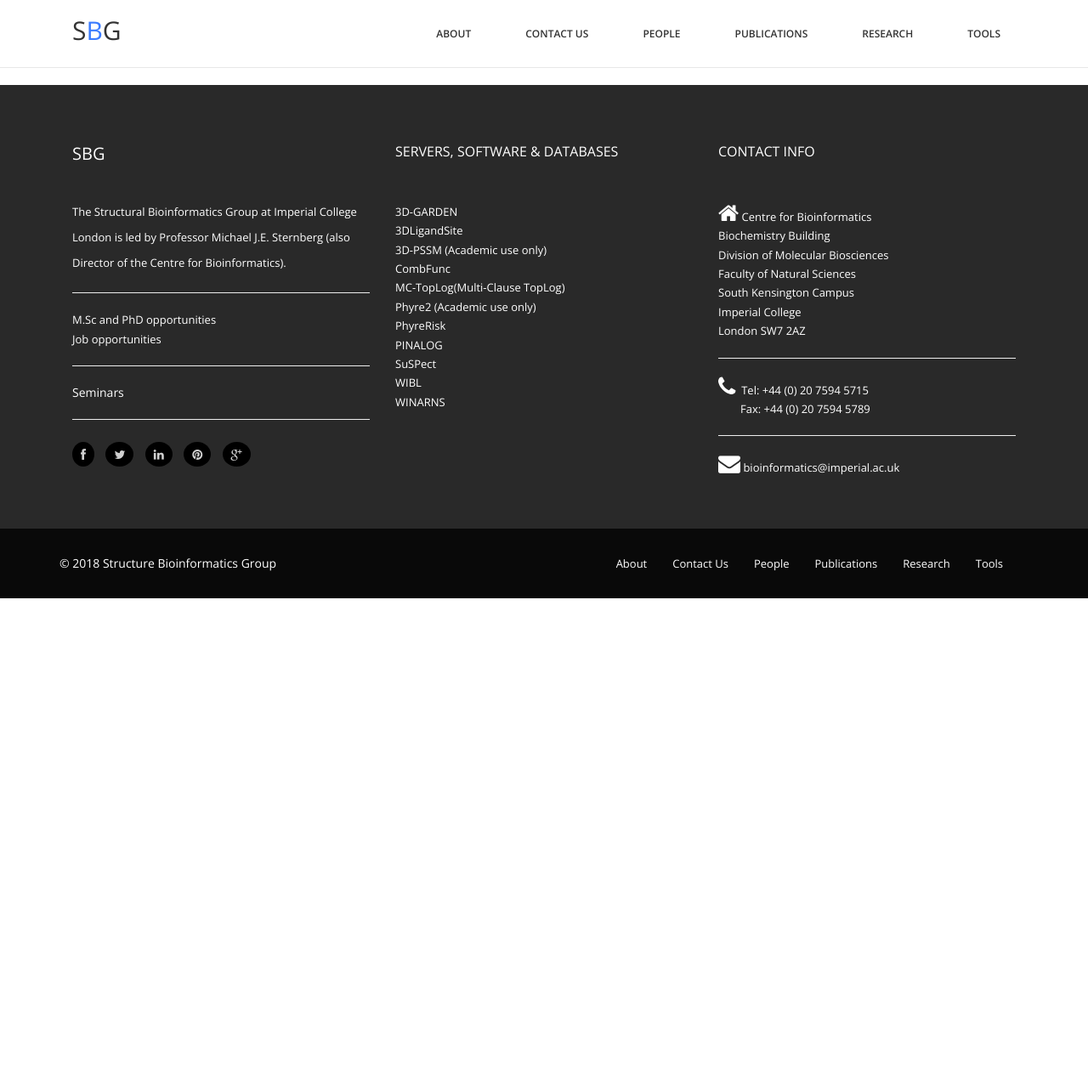
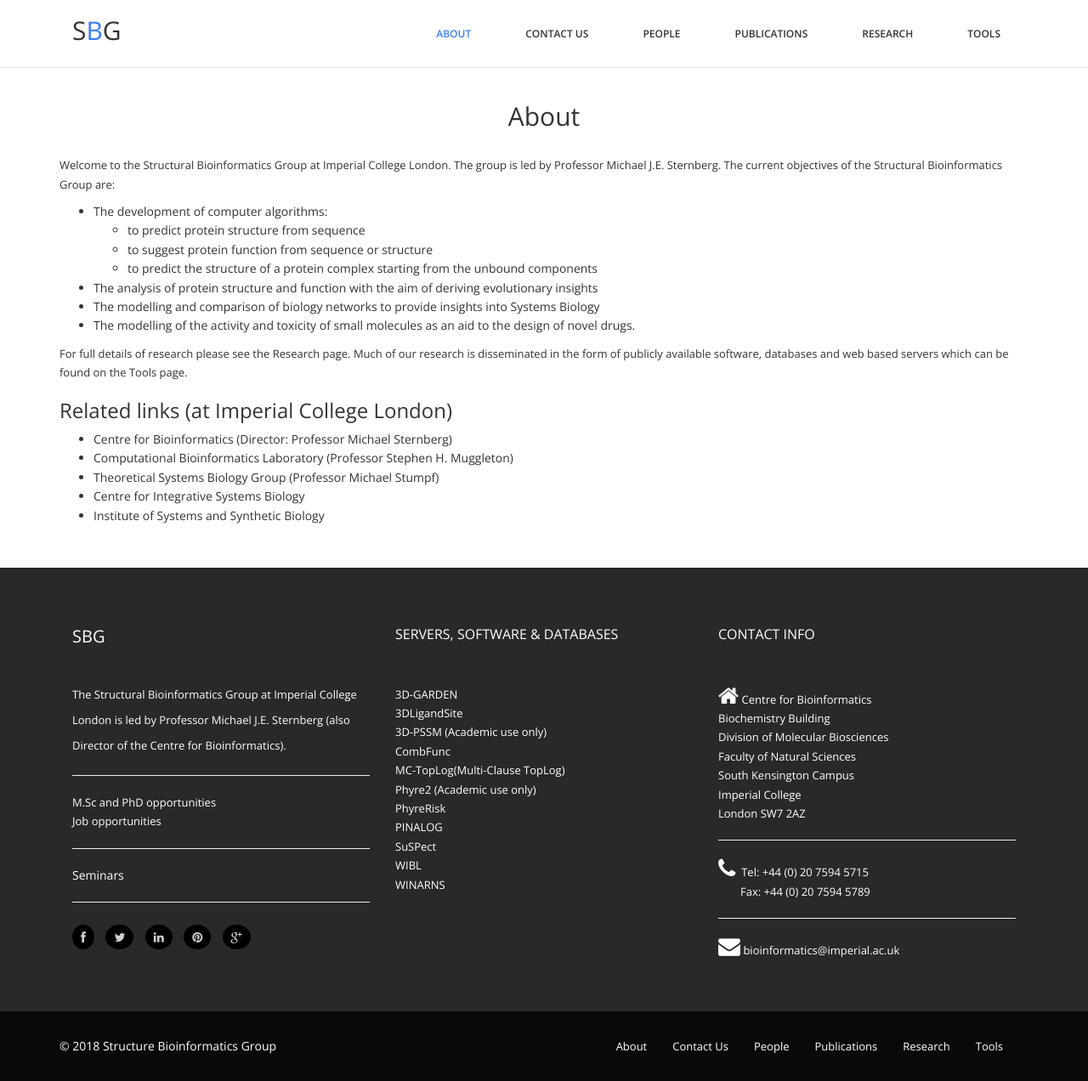
Before and after one commit to tcofoegbu/sbg, a Jekyll site: the page built from about.md, in a window 1280 px wide. Shown: the whole page at 85% size. Built offline with Jekyll 4.4.1, drawn with Linux system fonts in a browser that asks for light colours; before the commit the page ends 900 px from its top, so only the background shows below that.

Commit message:
minor house keeping

```diff
--- /dev/null
+++ b/_includes/about.html
@@ -0,0 +1,50 @@
+<div class="publication">
+<div class="container">
+	<div class="text-center">
+		<div class="wow bounceInDown" id="about" data-wow-offset="0"
+			data-wow-delay="0.3s">
+			<h2>About</h2>
+		</div>
+	</div>
+	<div class="wow bounceInDown" data-wow-offset="0" data-wow-delay="0.6s">
+		<p>Welcome to the Structural Bioinformatics Group at Imperial
+			College London. The group is led by Professor Michael J.E. Sternberg.
+			The current objectives of the Structural Bioinformatics Group are:</p>
+		<ul>
+			<li>The development of computer algorithms:
+				<ul>
+					<li>to predict protein structure from sequence</li>
+					<li>to suggest protein function from sequence or structure</li>
+					<li>to predict the structure of a protein complex starting
+						from the unbound components</li>
+				</ul>
+			</li>
+			<li>The analysis of protein structure and function with the aim
+				of deriving evolutionary insights</li>
+			<li>The modelling and comparison of biology networks to provide
+				insights into Systems Biology</li>
+			<li>The modelling of the activity and toxicity of small
+				molecules as an aid to the design of novel drugs.</li>
+		</ul>
+		<p>For full details of research please see the Research page. Much
+			of our research is disseminated in the form of publicly available
+			software, databases and web based servers which can be found on the
+			Tools page.</p>
+	</div>
+	<h3>Related links (at Imperial College London)</h3>
+	<ul>
+		<li><a href="http://www.bioinformatics.ic.ac.uk" target="_blank">Centre
+				for Bioinformatics (Director: Professor Michael Sternberg)</a></li>
+		<li><a href="http://www.doc.ic.ac.uk/~shm/" target="_blank">Computational
+				Bioinformatics Laboratory (Professor Stephen H. Muggleton)</a></li>
+		<li><a href="http://www.imperial.ac.uk/theoreticalsystemsbiology"
+			target="_blank">Theoretical Systems Biology Group (Professor
+				Michael Stumpf)</a></li>
+		<li><a href="http://www.imperial.ac.uk/cisbic" target="_blank">Centre
+				for Integrative Systems Biology</a></li>
+		<li><a
+			href="http://www.imperial.ac.uk/systemsbiology/groups/syntheticbiology"
+			target="_blank">Institute of Systems and Synthetic Biology</a></li>
+	</ul>
+</div>
+</div>
--- a/_includes/header.html
+++ b/_includes/header.html
@@ -24,7 +24,9 @@
               	{%- for path in page_paths -%}
 		            {%- assign my_page = site.pages | where: "path", path | first -%}
 		            {%- if my_page.title -%}
-		             <li role="presentation"><a href="{{ my_page.url | relative_url }}">{{ my_page.title | escape }}</a></li>
+		             <li role="presentation"><a href="{{ my_page.url | relative_url }}"
+		            	class="{% if page.url == my_page.url %}active{% endif %}">
+		            	{{ my_page.title | escape }}</a></li>
 		            {%- endif -%}
 		          {% endfor -%}
               </ul>
--- a/about.md
+++ b/about.md
@@ -1,5 +1,7 @@
 ---
 layout: page
 title: About
-permalink: /#about
+permalink: /about/
 ---
+
+{%- include about.html -%}
--- a/assets/css/style.css
+++ b/assets/css/style.css
@@ -77,7 +77,7 @@ a:hover {
 
 .publication{
 
-	padding:40px;
+	padding-bottom:40px;
 /* 	padding:70px;
 	margin-top:30px; */
 	color:#333;
```
Also changed, not shown: _layouts/default.html (+0 -8 lines), _layouts/home.html (+12 -60 lines).
